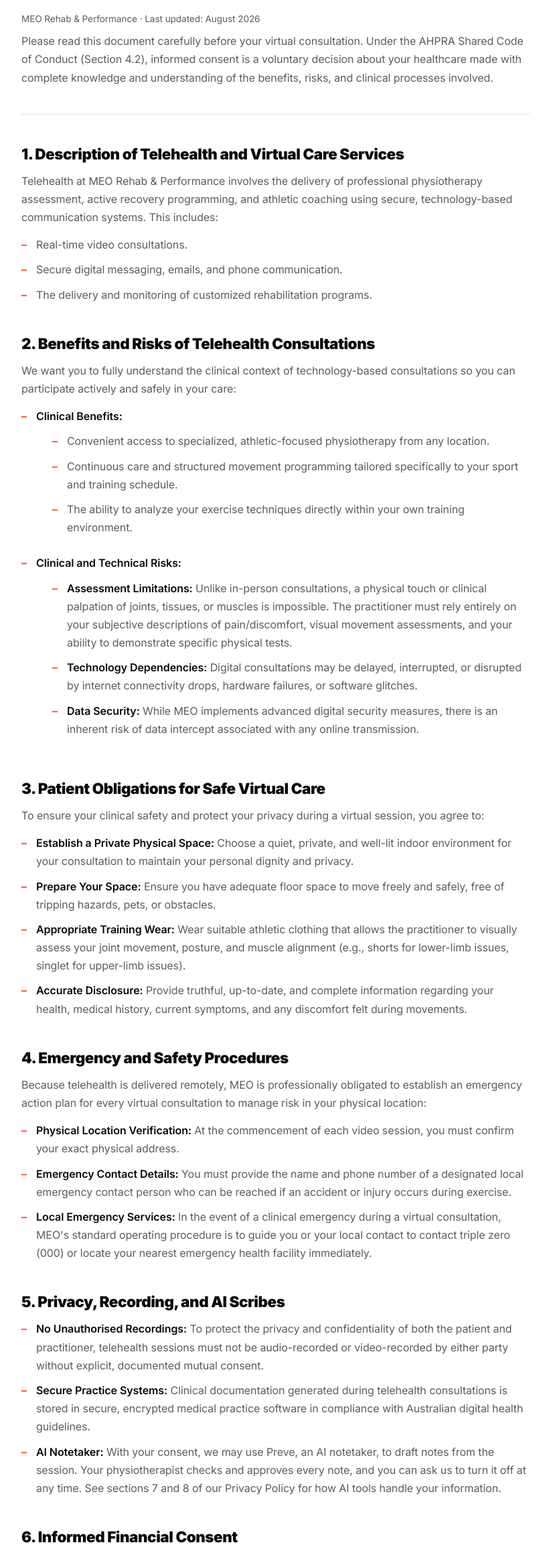
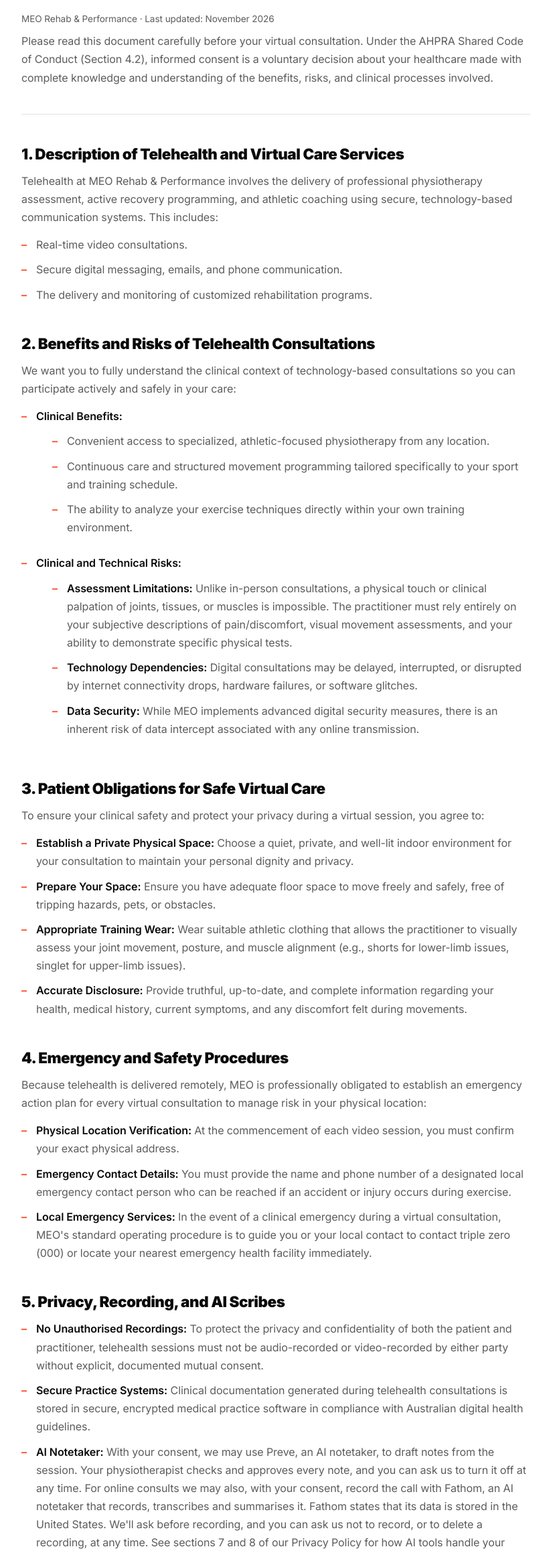
Before and after one commit to mitchscottrehab/MEO, a plain HTML site: page mitch-scott-rehab 71/telehealth-consent.html in a window 1280 px wide. Shown: the part 470-2788 px from the top of the page at 67% size, without its empty margins (228-1045 px from the left). Drawn offline with Linux system fonts and the light colour scheme.

Commit message:
Physiotherapist title and intro wording; Fathom in telehealth consent
Co-Authored-By: Claude Fable 5.2 <noreply@anthropic.com>
Claude-Session: https://claude.ai/code/session_01NMkUzHYCiSgUxd7mUkJchr

```diff
--- a/mitch-scott-rehab 71/telehealth-consent.html
+++ b/mitch-scott-rehab 71/telehealth-consent.html
@@ -79,7 +79,7 @@ src="https://www.facebook.com/tr?id=2308202229914735&ev=PageView&noscript=1"
 <section style="padding-top:0">
   <div class="wrap">
     <div class="legal-content cascade-immediate">
-      <p class="legal-meta reveal">MEO Rehab & Performance · Last updated: August 2026</p>
+      <p class="legal-meta reveal">MEO Rehab & Performance · Last updated: November 2026</p>
 
       <p class="reveal">Please read this document carefully before your virtual consultation. Under the AHPRA Shared Code of Conduct (Section 4.2), informed consent is a voluntary decision about your healthcare made with complete knowledge and understanding of the benefits, risks, and clinical processes involved.</p>
 
@@ -133,7 +133,7 @@ src="https://www.facebook.com/tr?id=2308202229914735&ev=PageView&noscript=1"
       <ul>
         <li><strong>No Unauthorised Recordings:</strong> To protect the privacy and confidentiality of both the patient and practitioner, telehealth sessions must not be audio-recorded or video-recorded by either party without explicit, documented mutual consent.</li>
         <li><strong>Secure Practice Systems:</strong> Clinical documentation generated during telehealth consultations is stored in secure, encrypted medical practice software in compliance with Australian digital health guidelines.</li>
-        <li><strong>AI Notetaker:</strong> With your consent, we may use Preve, an AI notetaker, to draft notes from the session. Your physiotherapist checks and approves every note, and you can ask us to turn it off at any time. See sections 7 and 8 of our <a href="privacy-policy.html">Privacy Policy</a> for how AI tools handle your information.</li>
+        <li><strong>AI Notetaker:</strong> With your consent, we may use Preve, an AI notetaker, to draft notes from the session. Your physiotherapist checks and approves every note, and you can ask us to turn it off at any time. For online consults we may also, with your consent, record the call with Fathom, an AI notetaker that records, transcribes and summarises it. Fathom states that its data is stored in the United States. We'll ask before recording, and you can ask us not to record, or to delete a recording, at any time. See sections 7 and 8 of our <a href="privacy-policy.html">Privacy Policy</a> for how AI tools handle your information.</li>
       </ul>
 
       <h2>6. Informed Financial Consent</h2>
```
Also changed, not shown: mitch-scott-rehab 71/approach.html (+1 -1 lines), mitch-scott-rehab 71/index.html (+2 -2 lines).
